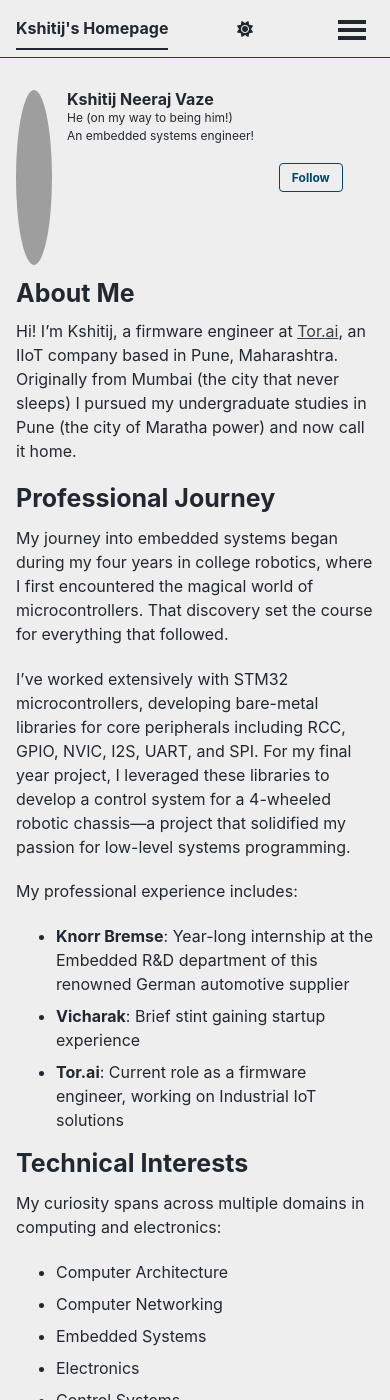
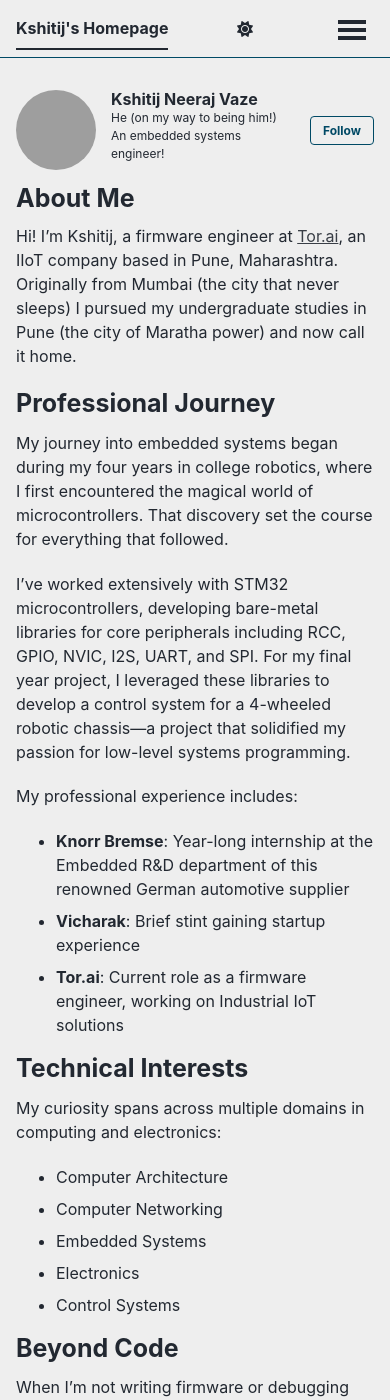
Before and after one commit to dubistweltmeister05/dubistweltmeister05.github.io, a Jekyll site: the page built from _pages/about.md, in a window 390 px wide and 1400 px high. Built offline with Jekyll 4.4.1, drawn with Linux system fonts in a browser that asks for light colours; a script bundle is joined from its source files by our own code; library files that are not in the unit come from our copies.

Commit message:
Update author avatar styles for improved responsiveness and appearance

```diff
--- a/_sass/layout/_sidebar.scss
+++ b/_sass/layout/_sidebar.scss
@@ -149,23 +149,25 @@
 .author__avatar {
   display: table-cell;
   vertical-align: top;
-  width: 36px;
-  // set width only, for non-square avatars
-  // height: 36px;
+  width: 80px;
+
+  img {
+    display: block;
+    width: 100%;
+    aspect-ratio: 1 / 1;
+    height: auto;
+    border-radius: 50%;
+    object-fit: cover;
+  }
 
   @include breakpoint($large) {
     display: block;
     width: auto;
     height: auto;
-  }
 
-  img {
-    width: 175px;
-    height: 175px;
-    border-radius: 50%;
-    object-fit: cover;
-
-    @include breakpoint($large) {
+    img {
+      width: 175px;
+      height: 175px;
       padding: 5px;
       border: 1px solid var(--global-border-color);
     }
```
